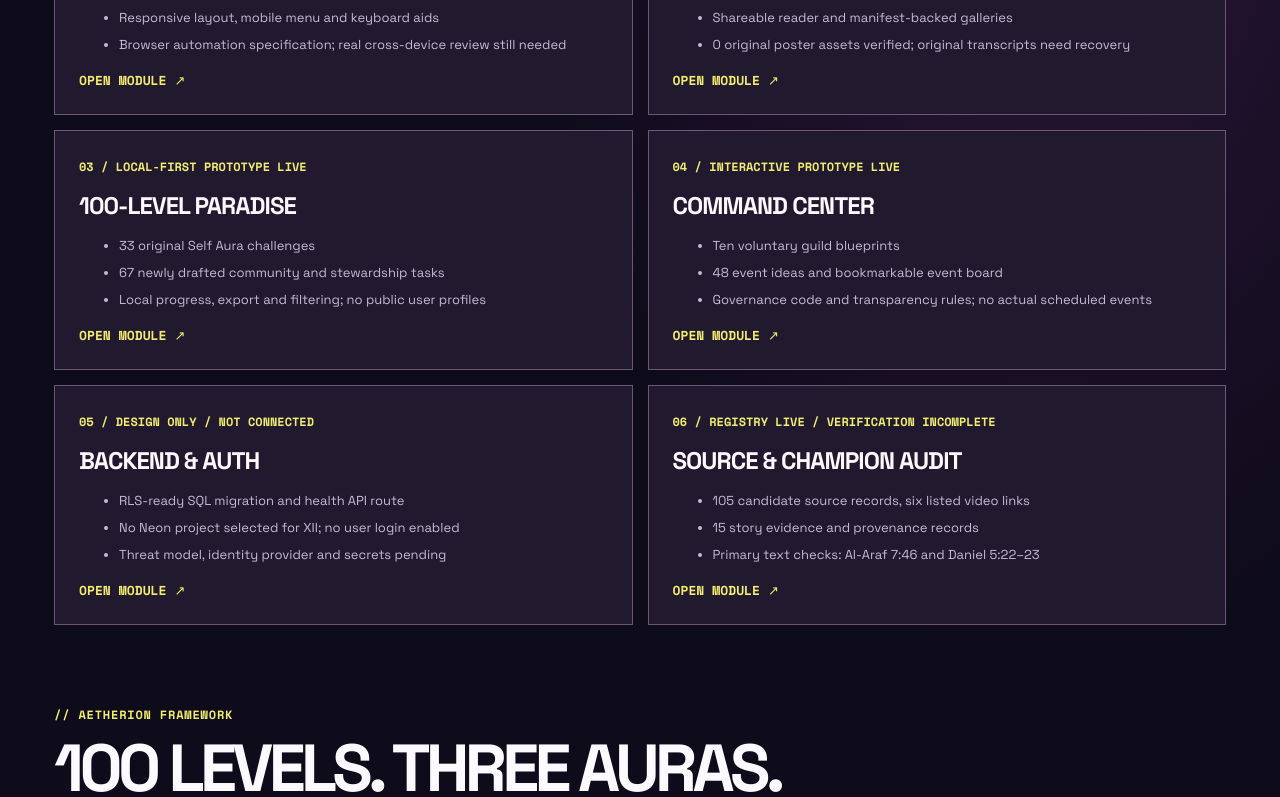
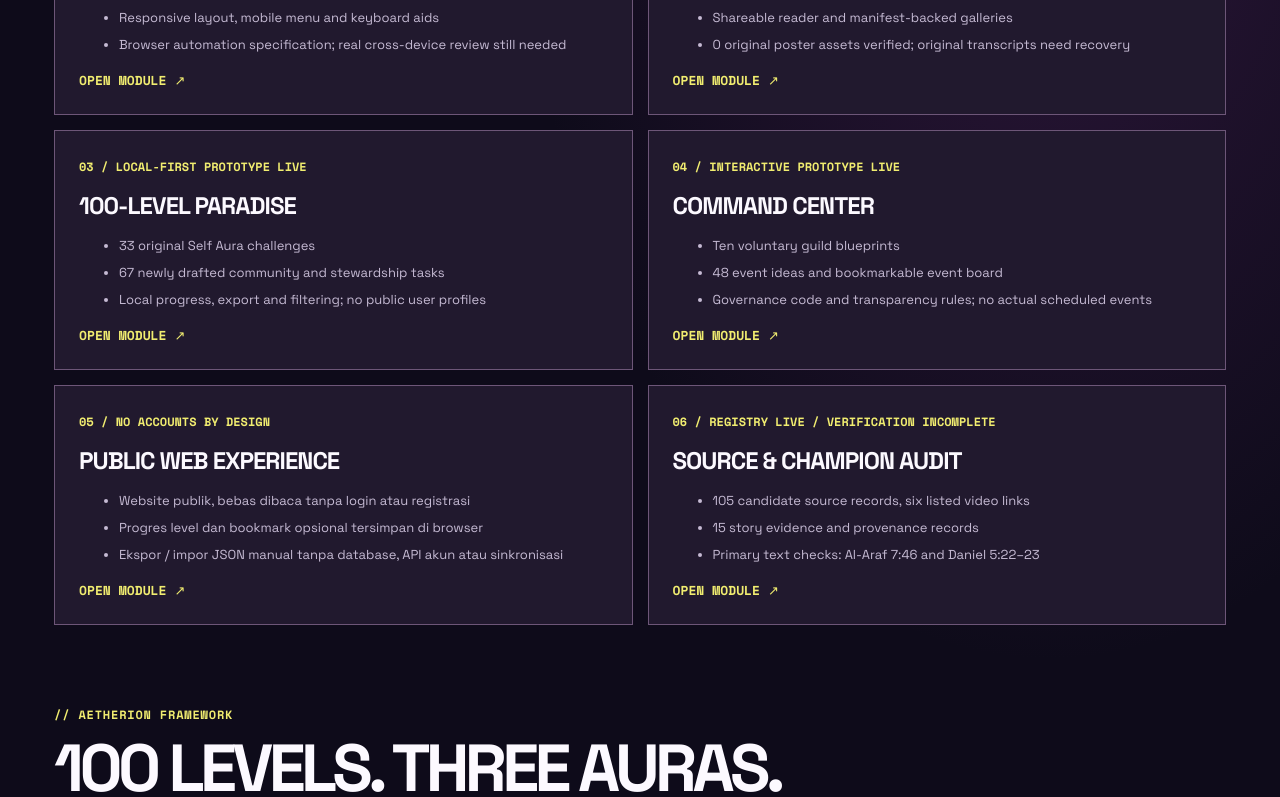
Before and after one commit to bjo163/moonwitness-xii-season-global-championships, a React (Vite) app: page /grand-plan in a window 1280 px wide. Shown: the part 476-1273 px from the top of the page. Built offline with nearby package versions, Linux system fonts and the light colour scheme.

Commit message:
Reprioritize public site roadmap over unwanted authentication and backend

```diff
--- a/src/pages/Grand.jsx
+++ b/src/pages/Grand.jsx
@@ -4,9 +4,9 @@ const phases=[
 {number:'02',title:'STORY & POSTERS',status:'PARTIAL — SOURCES PENDING',items:['15 episodes, 63 editorial pages','Shareable reader and manifest-backed galleries','0 original poster assets verified; original transcripts need recovery'],to:'/stories'},
 {number:'03',title:'100-LEVEL PARADISE',status:'LOCAL-FIRST PROTOTYPE LIVE',items:['33 original Self Aura challenges','67 newly drafted community and stewardship tasks','Local progress, export and filtering; no public user profiles'],to:'/paradise'},
 {number:'04',title:'COMMAND CENTER',status:'INTERACTIVE PROTOTYPE LIVE',items:['Ten voluntary guild blueprints','48 event ideas and bookmarkable event board','Governance code and transparency rules; no actual scheduled events'],to:'/command-center'},
-{number:'05',title:'BACKEND & AUTH',status:'DESIGN ONLY / NOT CONNECTED',items:['RLS-ready SQL migration and health API route','No Neon project selected for XII; no user login enabled','Threat model, identity provider and secrets pending'],to:'/research'},
+{number:'05',title:'PUBLIC WEB EXPERIENCE',status:'NO ACCOUNTS BY DESIGN',items:['Website publik, bebas dibaca tanpa login atau registrasi','Progres level dan bookmark opsional tersimpan di browser','Ekspor / impor JSON manual tanpa database, API akun atau sinkronisasi'],to:'/workspace'},
 {number:'06',title:'SOURCE & CHAMPION AUDIT',status:'REGISTRY LIVE / VERIFICATION INCOMPLETE',items:['105 candidate source records, six listed video links','15 story evidence and provenance records','Primary text checks: Al-Araf 7:46 and Daniel 5:22–23'],to:'/research'}
 ];
-export default function Grand(){return <main className="container page"><Head eyebrow="// HONEST DELIVERY ROADMAP" title="GRAND PLAN — WHAT'S REAL?" sub="Implemented components, local prototypes, and unverified / blocked work are shown separately. Shipping code does not establish spiritual claims."/>
+export default function Grand(){return <main className="container page"><Head eyebrow="// HONEST DELIVERY ROADMAP" title="GRAND PLAN — WHAT'S REAL?" sub="Website publik tanpa akun; fitur selesai, prototipe lokal dan sumber yang belum diperiksa tetap dibedakan. Shipping code does not establish spiritual claims."/>
 <div className="grid two">{phases.map(p=><Card key={p.number}><small>{p.number} / {p.status}</small><h3>{p.title}</h3><ul>{p.items.map(x=><li key={x}>{x}</li>)}</ul><Link className="textlink" to={p.to}>OPEN MODULE ↗</Link></Card>)}</div>
 <section className="section"><Head eyebrow="// AETHERION FRAMEWORK" title="100 LEVELS. THREE AURAS."/><div className="grid three">{worldPhases.map(p=><Card key={p.id}><small>{String(p.start).padStart(3,'0')}–{p.end}</small><h3>{p.name}</h3><p>{p.description}</p></Card>)}</div><Notice><b>DISCLOSURE:</b> Self-improvement challenges, guilds, events and Paradise are voluntary creative-education features, not an actual description or guarantee of the afterlife. The website does not verify divine decisions.</Notice></section></main>}
```
